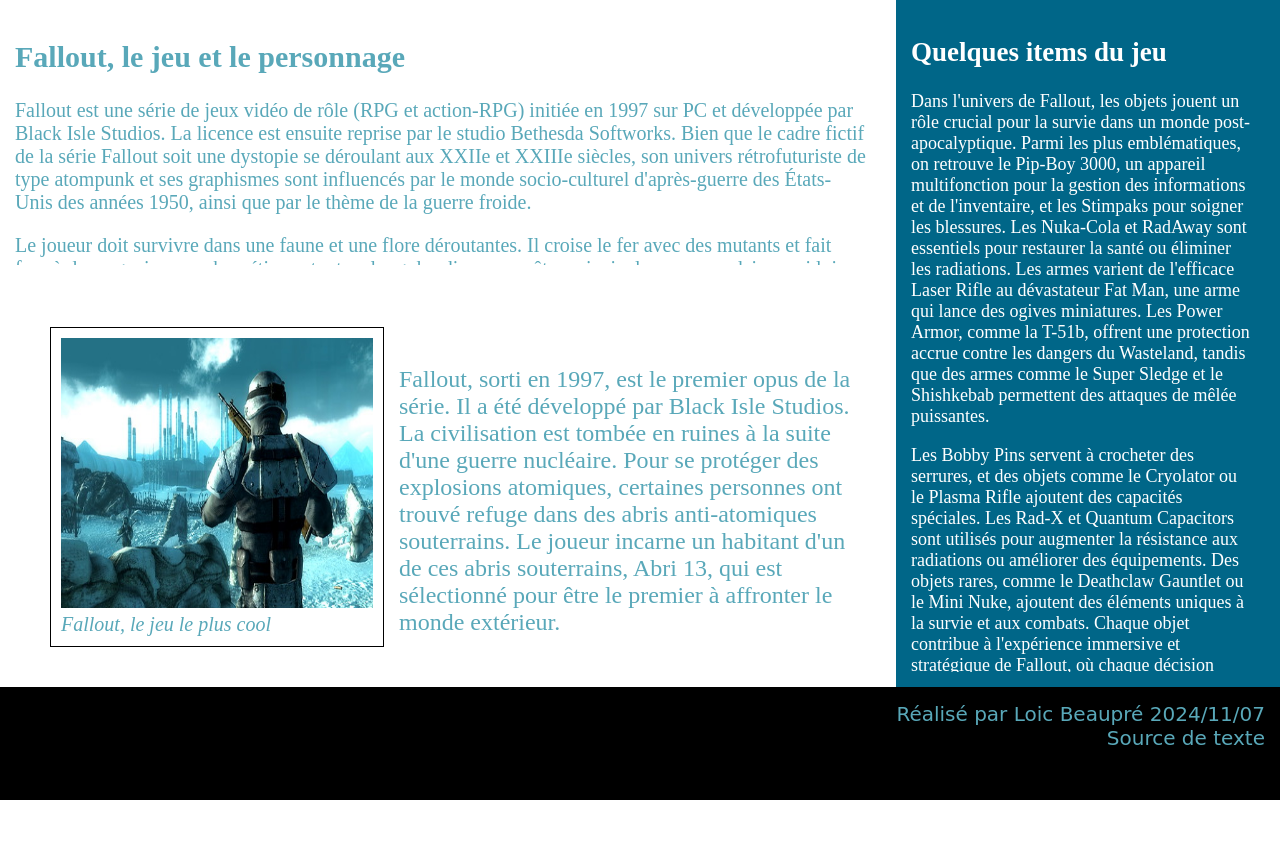
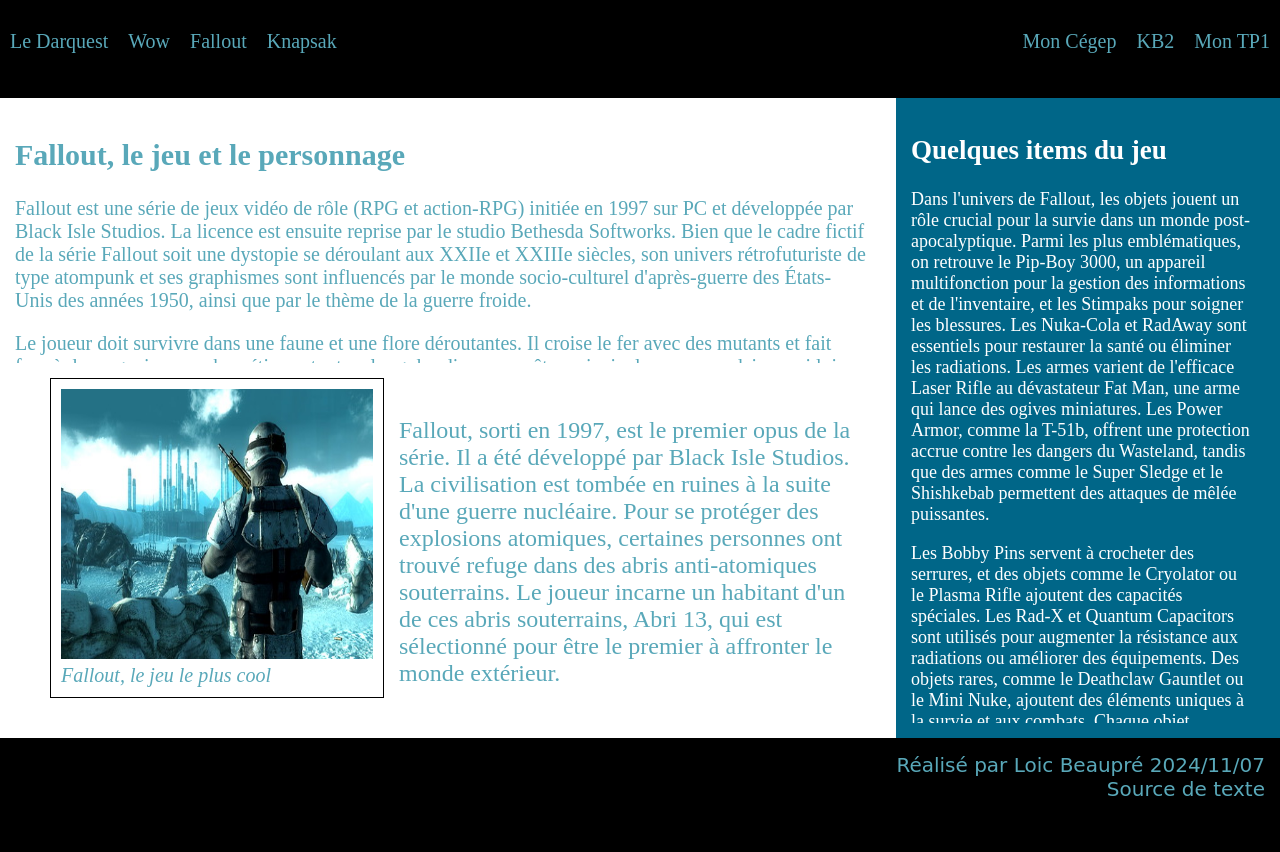
Before and after one commit to xiiiMK/tp2-PLS, a plain HTML site: page fallout.html in a window 1280 px wide. Before the commit the page ends 800 px from the top, so only its background shows below. Drawn offline with Linux system fonts and the light colour scheme.

Commit message:
Update fallout.html

```diff
--- a/fallout.html
+++ b/fallout.html
@@ -10,7 +10,7 @@
 
 <body>
     <div class="grille">
-        <header>
+        <header><h1>Fallout</h1></header>
             <nav>
                 <p id="navL">
                     <a href="http://167.114.152.54/~darquest1/prod/" target="_blank">Le Darquest </a>
@@ -25,7 +25,7 @@
                 </p>
             </nav>
 
-        </header>
+
 
 
         <main class="element">
```
